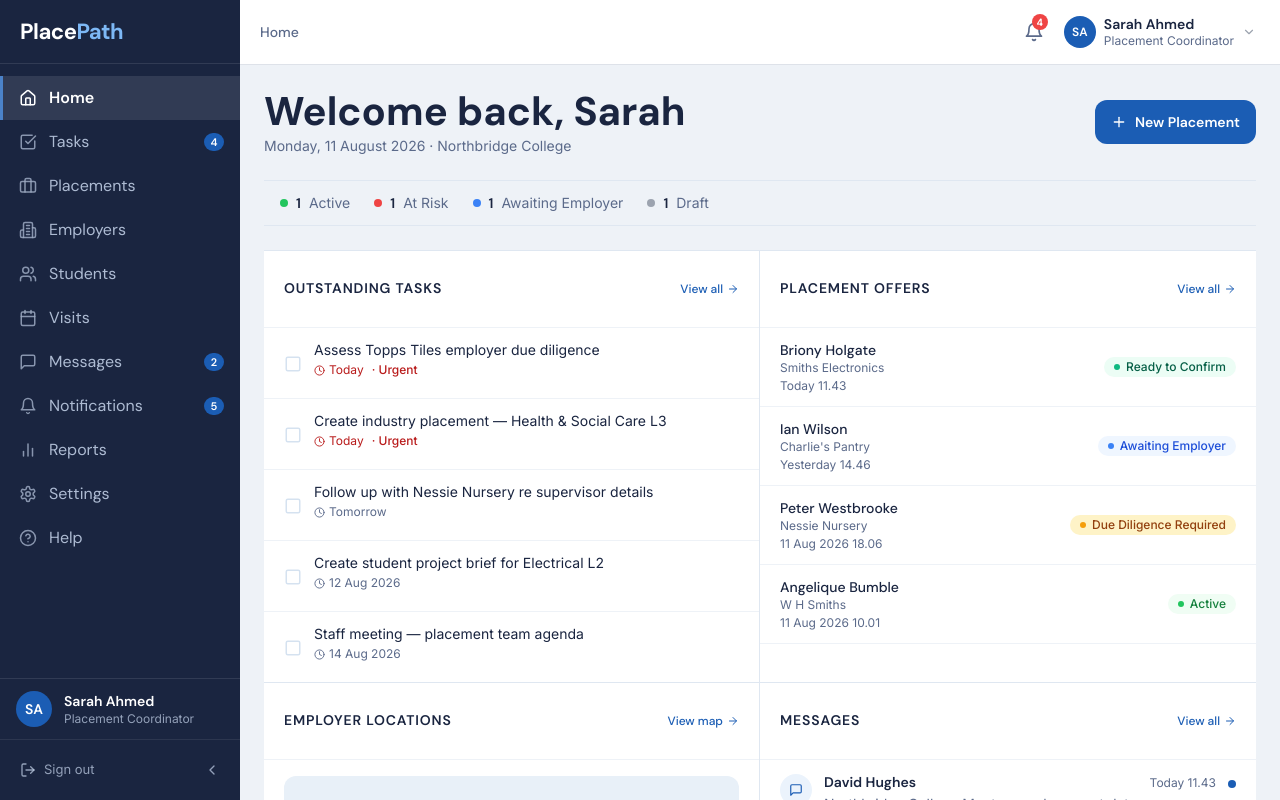
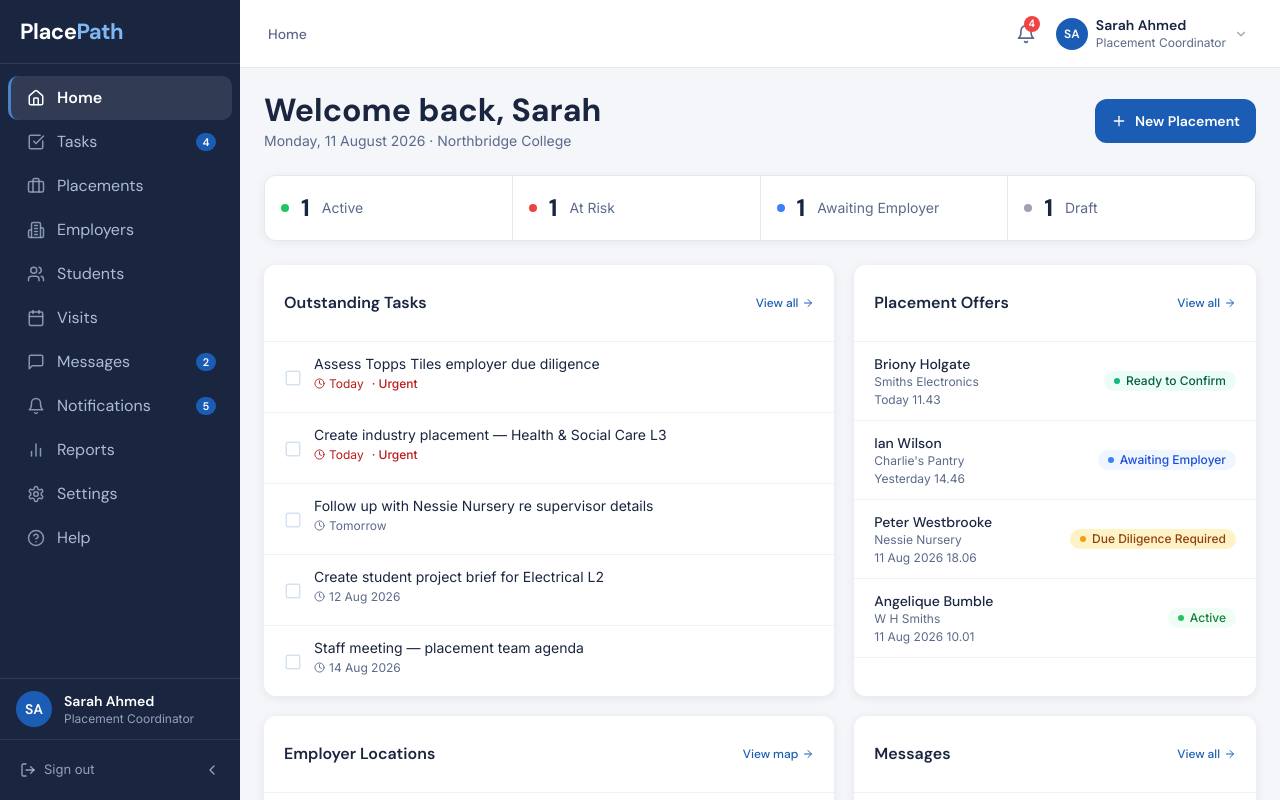
Before and after one commit to SophiePurewal/placepath-demo, a React (Vite) app: page / in a window 1280 px wide. Both pictures are taken after a click on the button "Sign in". Built offline with nearby package versions, Linux system fonts and the light colour scheme.

Commit message:
Refine PlacePath dashboard hierarchy

```diff
--- a/src/App.tsx
+++ b/src/App.tsx
@@ -250,7 +250,7 @@ export default function App() {
   return (
     <SharedStateProvider>
     <a href="#main-content" className="skip-link">Skip to main content</a>
-    <div className="flex h-screen overflow-hidden" style={{ backgroundColor: "#eef2f7" }}>
+    <div className="flex h-screen overflow-hidden" style={{ backgroundColor: "#f4f6f9" }}>
       {/* Sidebar */}
       <Sidebar
         role={role}
@@ -266,8 +266,8 @@ export default function App() {
       <div className="flex-1 flex flex-col min-w-0 overflow-hidden">
         {/* ── Global header ── */}
         <header
-          className="flex items-center gap-2 px-4 flex-shrink-0"
-          style={{ height: 64, backgroundColor: "#fff", boxShadow: "0 1px 0 rgba(20, 35, 65, 0.07)", zIndex: 10 }}
+          className="flex items-center gap-2 px-4 md:px-6 flex-shrink-0"
+          style={{ height: 68, backgroundColor: "#fff", borderBottom: "1px solid #e3e9f1", zIndex: 10 }}
         >
           {/* Mobile: hamburger */}
           <button
--- a/src/components/Sidebar.tsx
+++ b/src/components/Sidebar.tsx
@@ -184,7 +184,7 @@ export default function Sidebar({
               color: "#7db8f5",
             }}
           >
-            eP
+            PP
           </span>
         )}
         {/* mobile close */}
--- a/src/index.css
+++ b/src/index.css
@@ -7,7 +7,7 @@
   --color-ep-blue-mid: #4b82c8;
   --color-ep-blue-light: #ebf3fc;
   --color-ep-blue-lighter: #f2f7fd;
-  --color-ep-surface: #eef2f7;
+  --color-ep-surface: #f4f6f9;
   --color-ep-white: #ffffff;
   --color-ep-border: #d5e2f0;
   --color-ep-text: #1a2540;
@@ -52,8 +52,8 @@
 
 /* ── Fluid type scale ────────────────────────────────────────────────────── */
 :root {
-  /* Page title: 28px mobile → 40px desktop */
-  --text-page-title: clamp(1.75rem, 4vw + 0.25rem, 2.5rem);
+  /* Page title: 28px mobile → 32px desktop */
+  --text-page-title: clamp(1.75rem, 2vw + 0.5rem, 2rem);
   /* Section title (Tasks, Messages heading): 22px → 28px */
   --text-section-title: clamp(1.375rem, 3vw + 0.25rem, 1.75rem);
   /* Card section heading (uppercase label): stays compact */
@@ -105,7 +105,7 @@ body {
   font-size: 1rem;        /* 16px — never smaller */
   line-height: 1.5;
   color: #1a2540;
-  background-color: #eef2f7; /* slightly darker so white tiles read as elevated */
+  background-color: #f4f6f9;
   -webkit-font-smoothing: antialiased;
 }
 
@@ -184,6 +184,12 @@ nav button:focus-visible {
   outline-offset: -2px;
 }
 
+nav .nav-btn {
+  width: calc(100% - 1rem);
+  margin-inline: 0.5rem;
+  border-radius: 10px;
+}
+
 /* ── Sidebar nav-link underline interaction ──────────────────────────────── */
 .nav-btn:hover .nav-label,
 .nav-btn:focus-visible .nav-label {
@@ -232,6 +238,9 @@ textarea {
 /* Page wrapper — consistent gutters, no max-width on pages */
 .ep-page {
   padding: var(--page-y) var(--page-x);
+  width: 100%;
+  max-width: 1600px;
+  margin-inline: auto;
 }
 
 /* Fluid auto-fit dashboard grid */
@@ -245,10 +254,18 @@ textarea {
 /* White tiles lift off the #eef2f7 background via shadow — no outlines      */
 .ep-card {
   background: #ffffff;
-  border-radius: 0;
+  border-radius: 12px;
   box-shadow: none;
-  border-top: 1px solid #dfe7f1;
-  border-bottom: 1px solid #dfe7f1;
+  border: 1px solid #e3e9f1;
+  overflow: hidden;
+}
+
+/* Elevated modules are reserved for dashboard summaries and key actions. */
+.ep-panel {
+  min-width: 0;
+  background: #ffffff;
+  border-radius: 12px;
+  box-shadow: 0 2px 10px rgba(20, 35, 65, 0.08);
   overflow: hidden;
 }
 
@@ -256,8 +273,8 @@ textarea {
 .ep-dashboard-workspace {
   display: grid;
   grid-template-columns: 1fr;
-  background: #ffffff;
-  border-top: 1px solid #dfe7f1;
+  gap: 1.25rem;
+  background: transparent;
 }
 
 .ep-section {
@@ -272,12 +289,52 @@ textarea {
   border-bottom: 1px solid #dfe7f1;
 }
 
+.ep-metric-grid {
+  display: grid;
+  grid-template-columns: repeat(2, minmax(0, 1fr));
+  gap: 1px;
+  padding: 0;
+  background: #e3e9f1;
+  border: 1px solid #e3e9f1;
+  border-radius: 12px;
+  box-shadow: 0 2px 10px rgba(20, 35, 65, 0.06);
+  overflow: hidden;
+}
+
+.ep-metric-item {
+  min-width: 0;
+  padding: 1rem;
+  background: #ffffff;
+}
+
+.ep-toolbar {
+  padding: 0.75rem;
+  background: #ffffff;
+  border: 1px solid #e3e9f1;
+  border-radius: 12px;
+}
+
+.ep-toolbar input {
+  background: #f8fafc !important;
+}
+
 @media (min-width: 768px) {
   .ep-dashboard-workspace {
-    grid-template-columns: repeat(2, minmax(0, 1fr));
+    grid-template-columns: repeat(12, minmax(0, 1fr));
   }
-  .ep-dashboard-workspace > .ep-section:nth-child(odd) {
-    border-right: 1px solid #dfe7f1;
+  .ep-dashboard-workspace > .ep-panel {
+    grid-column: span 6;
+  }
+  .ep-dashboard-workspace > .ep-panel:nth-child(1),
+  .ep-dashboard-workspace > .ep-panel:nth-child(3) {
+    grid-column: span 7;
+  }
+  .ep-dashboard-workspace > .ep-panel:nth-child(2),
+  .ep-dashboard-workspace > .ep-panel:nth-child(4) {
+    grid-column: span 5;
+  }
+  .ep-metric-grid {
+    grid-template-columns: repeat(4, minmax(0, 1fr));
   }
 }
 
@@ -300,8 +357,19 @@ textarea {
 .ep-surface {
   background: #ffffff;
   border-radius: 12px;
-  box-shadow: 0 2px 8px rgba(20, 35, 65, 0.08);
+  box-shadow: 0 2px 10px rgba(20, 35, 65, 0.08);
   overflow: hidden;
+}
+
+@media (max-width: 767px) {
+  .ep-page {
+    padding-bottom: 6rem;
+  }
+  .ep-panel,
+  .ep-card,
+  .ep-metric-grid {
+    border-radius: 10px;
+  }
 }
 
 /* ── Scrollbar ───────────────────────────────────────────────────────────── */
--- a/src/screens/coordinator/Dashboard.tsx
+++ b/src/screens/coordinator/Dashboard.tsx
@@ -42,14 +42,14 @@ function Card({
   children: React.ReactNode;
 }) {
   return (
-    <section className="ep-section">
+    <section className="ep-panel">
       <div
         className="flex items-center justify-between px-5 py-4 border-b"
         style={{ borderColor: "#eef2f7" }}
       >
         <h2
-          className="text-sm font-semibold uppercase tracking-wide"
-          style={{ fontFamily: "var(--font-display)", color: "#1a2540", letterSpacing: "0.06em" }}
+          className="text-base font-semibold"
+          style={{ fontFamily: "var(--font-display)", color: "#1a2540" }}
         >
           {title}
         </h2>
@@ -117,15 +117,15 @@ export default function Dashboard({ onNavigate, onAddToast }: DashboardProps) {
       </div>
 
       {/* Status summary strip — compact metric row, not a competing tile */}
-      <div className="ep-status-band flex flex-wrap gap-x-6 gap-y-3 mb-6 px-4 py-3">
+      <div className="ep-metric-grid mb-6">
         {Object.entries(statusSummary).map(([label, { count, color }]) => (
-          <div key={label} className="flex items-center gap-2">
+          <div key={label} className="ep-metric-item flex items-center gap-3">
             <span
               className="w-2 h-2 rounded-full flex-shrink-0"
               style={{ backgroundColor: color }}
               aria-hidden="true"
             />
-            <span className="text-sm font-semibold" style={{ fontFamily: "var(--font-display)", color: "#1a2540" }}>
+            <span className="text-2xl font-bold" style={{ fontFamily: "var(--font-display)", color: "#1a2540" }}>
               {count}
             </span>
             <span className="text-sm" style={{ color: "#5b6a8a" }}>{label}</span>
--- a/src/screens/coordinator/Employers.tsx
+++ b/src/screens/coordinator/Employers.tsx
@@ -57,7 +57,7 @@ export default function Employers({ onNavigate, onSelectEmployer }: EmployersPro
       </div>
 
       {/* Search + filter toolbar */}
-      <div className="flex flex-col sm:flex-row gap-3 mb-4">
+      <div className="ep-toolbar flex flex-col sm:flex-row gap-3 mb-4">
         <div className="relative flex-1">
           <Search size={16} className="absolute left-3 top-1/2 -translate-y-1/2" style={{ color: "#9ca3af" }} />
           <input
--- a/src/screens/coordinator/Placements.tsx
+++ b/src/screens/coordinator/Placements.tsx
@@ -56,7 +56,7 @@ export default function Placements({ onNavigate }: PlacementsProps) {
       </div>
 
       {/* Search + filter toolbar */}
-      <div className="flex flex-col sm:flex-row gap-3 mb-4">
+      <div className="ep-toolbar flex flex-col sm:flex-row gap-3 mb-4">
         <div className="relative flex-1">
           <Search size={16} className="absolute left-3 top-1/2 -translate-y-1/2" style={{ color: "#9ca3af" }} />
           <input
--- a/src/screens/employer/Dashboard.tsx
+++ b/src/screens/employer/Dashboard.tsx
@@ -47,14 +47,14 @@ const electricalRequest: PlacementRequest = {
 
 function Card({ title, children, className }: { title: string; children: React.ReactNode; className?: string }) {
   return (
-    <div className={`ep-card ${className ?? ""}`}>
+    <section className={`ep-panel ${className ?? ""}`}>
       <div className="px-5 py-4 border-b" style={{ borderColor: "#eef2f7" }}>
-        <h2 className="text-sm font-semibold uppercase tracking-wide" style={{ fontFamily: "var(--font-display)", color: "#1a2540", letterSpacing: "0.06em" }}>
+        <h2 className="text-base font-semibold" style={{ fontFamily: "var(--font-display)", color: "#1a2540" }}>
           {title}
         </h2>
       </div>
       {children}
-    </div>
+    </section>
   );
 }
 
@@ -126,14 +126,14 @@ export default function EmployerDashboard({ onAddToast }: EmployerDashboardProps
       </div>
 
       {/* Summary strip */}
-      <div className="ep-surface grid grid-cols-2 sm:grid-cols-4 gap-3 mb-6 p-4">
+      <div className="ep-metric-grid mb-6">
         {[
           { label: "Placement requests", val: "2", icon: Clock, color: "#f59e0b" },
           { label: "Active placements", val: "3", icon: CheckCircle, color: "#22c55e" },
           { label: "Students this term", val: "1", icon: Users, color: "#1b5db4" },
           { label: "Pending actions", val: "2", icon: AlertCircle, color: "#ef4444" },
         ].map(({ label, val, icon: Icon, color }) => (
-          <div key={label} className="flex items-center gap-3">
+          <div key={label} className="ep-metric-item flex items-center gap-3">
             <div className="w-9 h-9 rounded-lg flex items-center justify-center flex-shrink-0" style={{ backgroundColor: `${color}18` }}>
               <Icon size={16} style={{ color }} />
             </div>
--- a/src/screens/student/Dashboard.tsx
+++ b/src/screens/student/Dashboard.tsx
@@ -65,14 +65,14 @@ function SectionCard({
   onAction?: () => void;
 }) {
   return (
-    <div className="ep-card">
+    <section className="ep-panel">
       <div
         className="flex items-center justify-between px-5 py-4 border-b"
         style={{ borderColor: "#eef2f7" }}
       >
         <h2
-          className="text-sm font-semibold uppercase tracking-wide"
-          style={{ fontFamily: "var(--font-display)", color: "#1a2540", letterSpacing: "0.06em" }}
+          className="text-base font-semibold"
+          style={{ fontFamily: "var(--font-display)", color: "#1a2540" }}
         >
           {title}
         </h2>
@@ -87,7 +87,7 @@ function SectionCard({
         )}
       </div>
       <div>{children}</div>
-    </div>
+    </section>
   );
 }
 
```
